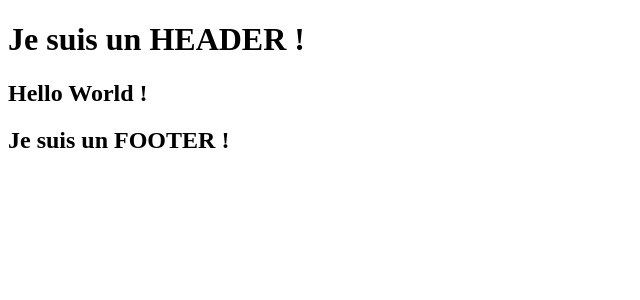
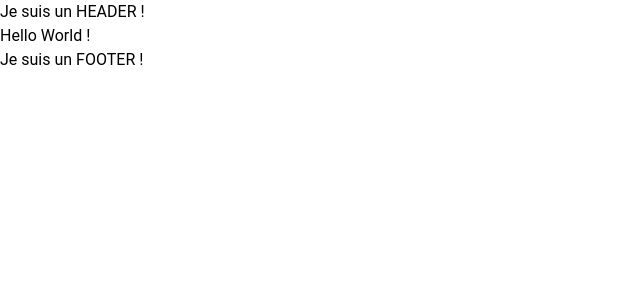
Before and after one commit to BruandT/rune_random, a React (Create React App) app: page / in a window 1280 px wide. Shown: the top 300 px of the page, without its empty margins (0-640 px from the left). Built offline with nearby package versions, Linux system fonts and the light colour scheme.

Commit message:
ajout de tailwind au projet, mise en place des colors, font

```diff
--- a/package.json
+++ b/package.json
@@ -35,5 +35,10 @@
       "last 1 firefox version",
       "last 1 safari version"
     ]
+  },
+  "devDependencies": {
+    "autoprefixer": "^10.4.16",
+    "postcss": "^8.4.33",
+    "tailwindcss": "^3.4.1"
   }
 }
--- a/src/style.css
+++ b/src/style.css
@@ -0,0 +1,21 @@
+@tailwind base;
+@tailwind components;
+@tailwind utilities;
+
+* {
+	margin: 0;
+	padding: 0;
+}
+/* Color pour les themes */
+@layer base {
+	:root {
+		--color-text-base: 149, 154, 160;
+		--color-text-secondary: 19, 24, 29;
+		--color-text-color: 255, 173, 73;
+		--color-fill: 255, 173, 73;
+		--color-bg-primary: 32, 37, 43;
+		--color-bg-secondary: 19, 24, 30;
+		--color-bg-tertiary: 11, 15, 20;
+		--color-bg-active: 255, 173, 73;
+	}
+}
--- /dev/null
+++ b/tailwind.config.js
@@ -0,0 +1,39 @@
+function withOpacity(variableName) {
+  return ({ opacityValue }) => {
+    if (opacityValue !== undefined) {
+      return `rgba(var(${variableName}), ${opacityValue})`
+    }
+    return `rgb(var(${variableName}))`
+  }
+}
+
+module.exports = {
+  purge: [
+    "./src/**/*.{js,jsx,ts,tsx}",
+    "./components/**/*.{js,ts,jsx,tsx}",
+  ],
+  theme: {
+    fontFamily: {
+      sans: ['Roboto', 'sans-serif'],
+    },
+    extend: {
+      textColor: {
+        skin: {
+          base: withOpacity('--color-text-base'),
+          secondary: withOpacity('--color-text-secondary'),
+          color: withOpacity('--color-text-color'),
+        },
+      },
+      backgroundColor: {
+        skin: {
+          fill: withOpacity('--color-fill'),
+          'bg-primary': withOpacity('--color-bg-primary'),
+          'bg-secondary': withOpacity('--color-bg-secondary'),
+          'bg-tertiary': withOpacity('--color-bg-tertiary'),
+          'bg-active': withOpacity('--color-bg-active'),
+        },
+      },
+    },
+  },
+  plugins: [],
+}
```
Also changed, not shown: 1 other file (tests, documents, lock files or other folders).
